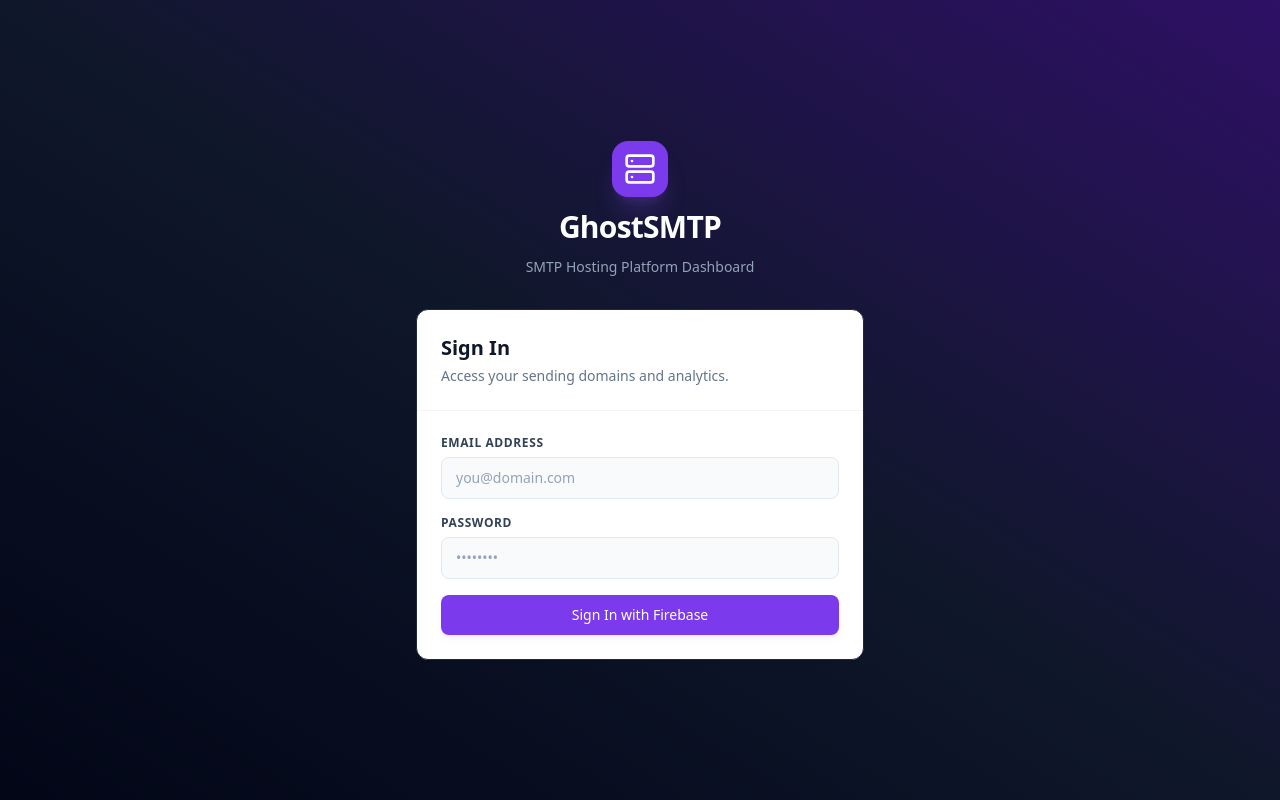
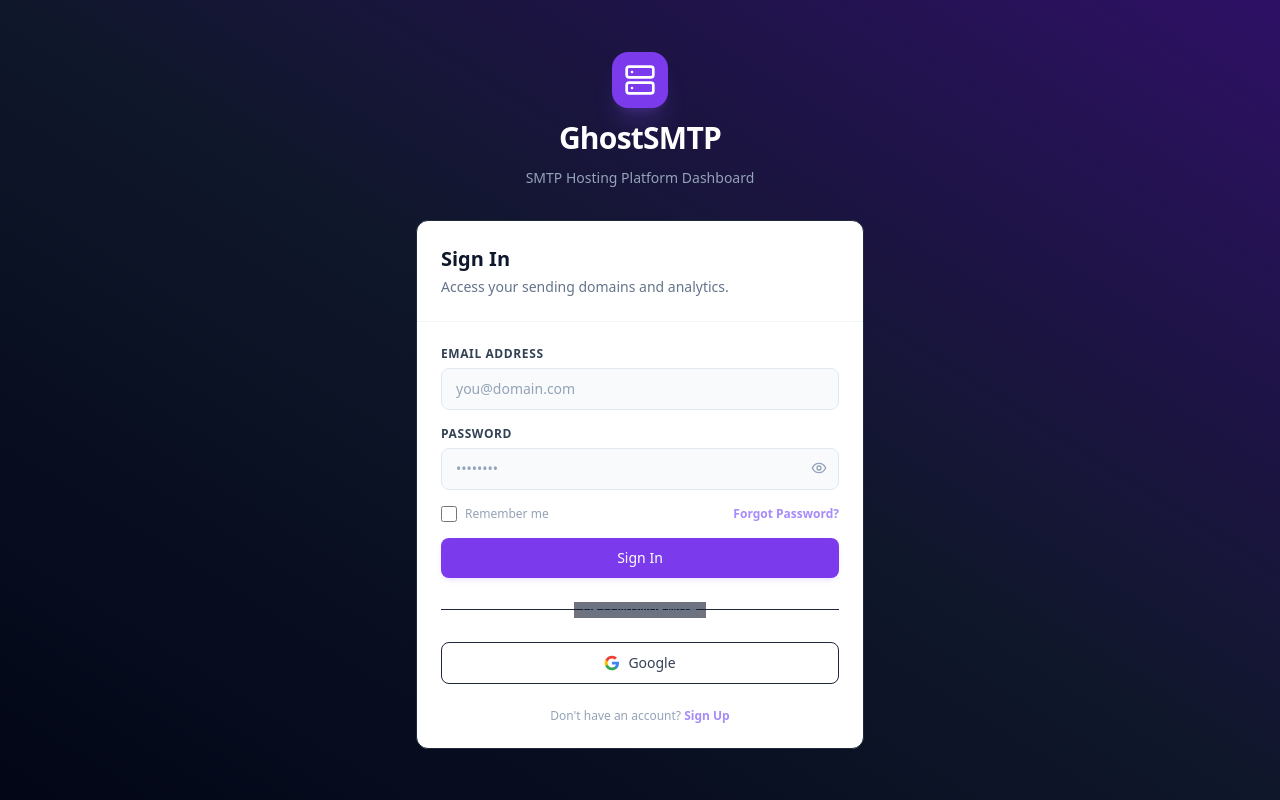
Before and after one commit to acharj1296/ghostsmtp, a React (Vite) app in the folder client/: page /login in a window 1280 px wide. Built offline with nearby package versions, Linux system fonts and the light colour scheme; no server answers.

Commit message:
feat: upgrade login page with google auth and verification redirects

```diff
--- a/client/src/context/AuthContext.tsx
+++ b/client/src/context/AuthContext.tsx
@@ -6,6 +6,8 @@
   createUserWithEmailAndPassword,
   updateProfile,
   sendEmailVerification,
+  signInWithPopup,
+  GoogleAuthProvider,
   User as FirebaseUser
 } from 'firebase/auth';
 import { auth } from '../api/firebase';
@@ -14,6 +16,7 @@
   uid: string;
   email: string;
   displayName: string;
+  emailVerified: boolean;
 }
 
 interface AuthContextType {
@@ -22,6 +25,7 @@
   isAuthenticated: boolean;
   login: (email?: string, password?: string) => Promise<void>;
   register: (email: string, password: string, displayName: string) => Promise<void>;
+  loginWithGoogle: () => Promise<void>;
   logout: () => Promise<void>;
 }
 
@@ -44,6 +48,7 @@
           uid: 'mock-firebase-uid',
           email: localStorage.getItem('userEmail') || 'dev@ghostsmtp.com',
           displayName: 'GhostSMTP Developer',
+          emailVerified: true,
         });
       }
       setLoading(false);
@@ -59,6 +64,7 @@
               uid: firebaseUser.uid,
               email: firebaseUser.email || '',
               displayName: firebaseUser.displayName || firebaseUser.email?.split('@')[0] || 'User',
+              emailVerified: firebaseUser.emailVerified,
             });
           } catch (err) {
             console.error('Failed to get Firebase token:', err);
@@ -87,6 +93,7 @@
           uid: 'mock-firebase-uid',
           email: email || 'dev@ghostsmtp.com',
           displayName: 'GhostSMTP Developer',
+          emailVerified: true,
         });
       } else {
         if (!email || !password) {
@@ -100,6 +107,7 @@
           uid: userCredential.user.uid,
           email: userCredential.user.email || '',
           displayName: userCredential.user.displayName || userCredential.user.email?.split('@')[0] || 'User',
+          emailVerified: userCredential.user.emailVerified,
         });
       }
     } finally {
@@ -120,6 +128,7 @@
           uid: 'mock-firebase-uid',
           email: email,
           displayName: displayName,
+          emailVerified: false, // For testing email verification flow in mock mode
         });
       } else {
         const userCredential = await createUserWithEmailAndPassword(auth, email, password);
@@ -130,6 +139,39 @@
           uid: userCredential.user.uid,
           email: userCredential.user.email || '',
           displayName: displayName,
+          emailVerified: userCredential.user.emailVerified,
+        });
+      }
+    } finally {
+      setLoading(false);
+    }
+  };
+
+  const loginWithGoogle = async () => {
+    setLoading(true);
+    const isMock = !import.meta.env.VITE_FIREBASE_API_KEY || import.meta.env.VITE_FIREBASE_API_KEY === 'mock-api-key';
+
+    try {
+      if (isMock) {
+        localStorage.setItem('token', 'mock-google-token');
+        localStorage.setItem('userEmail', 'google-dev@ghostsmtp.com');
+        setUser({
+          uid: 'mock-google-uid',
+          email: 'google-dev@ghostsmtp.com',
+          displayName: 'Google Dev User',
+          emailVerified: true,
+        });
+      } else {
+        const provider = new GoogleAuthProvider();
+        const userCredential = await signInWithPopup(auth, provider);
+        const token = await userCredential.user.getIdToken(true);
+        localStorage.setItem('token', token);
+        localStorage.setItem('userEmail', userCredential.user.email || '');
+        setUser({
+          uid: userCredential.user.uid,
+          email: userCredential.user.email || '',
+          displayName: userCredential.user.displayName || 'Google User',
+          emailVerified: userCredential.user.emailVerified,
         });
       }
     } finally {
@@ -154,7 +196,7 @@
   };
 
   return (
-    <AuthContext.Provider value={{ user, loading, isAuthenticated: !!user, login, register, logout }}>
+    <AuthContext.Provider value={{ user, loading, isAuthenticated: !!user, login, register, loginWithGoogle, logout }}>
       {children}
     </AuthContext.Provider>
   );
--- a/client/src/pages/Login.tsx
+++ b/client/src/pages/Login.tsx
@@ -1,33 +1,62 @@
 import { useState } from 'react';
-import { useNavigate } from "react-router-dom";
+import { Link, Navigate } from 'react-router-dom';
 import { useAuth } from '../context/AuthContext';
 import { Card, CardHeader, CardTitle, CardDescription, CardContent } from '../components/ui/card';
 import { Input } from '../components/ui/input';
 import { Button } from '../components/ui/button';
 import { LoginLayout } from '../components/layouts/LoginLayout';
-import { Server } from 'lucide-react';
+import { Server, Eye, EyeOff, X } from 'lucide-react';
 
 export const Login = () => {
-  const { login } = useAuth();
-  const navigate = useNavigate();
+  const { login, loginWithGoogle, user } = useAuth();
+
+  // Form states
   const [email, setEmail] = useState('');
   const [password, setPassword] = useState('');
+  const [rememberMe, setRememberMe] = useState(false);
+
+  // UI states
+  const [showPassword, setShowPassword] = useState(false);
   const [loading, setLoading] = useState(false);
+  const [googleLoading, setGoogleLoading] = useState(false);
+  const [errorMsg, setErrorMsg] = useState('');
 
   const handleSubmit = async (e: React.FormEvent) => {
     e.preventDefault();
+    setErrorMsg('');
     setLoading(true);
+
     try {
       await login(email, password);
-      navigate("/dashboard", {
-        replace: true,
-      });
-    } catch (err) {
+      // Wait for auth context to update user reference
+    } catch (err: any) {
       console.error(err);
-    } finally {
+      setErrorMsg(err.message || 'Failed to sign in. Please check your credentials.');
       setLoading(false);
     }
   };
+
+  const handleGoogleLogin = async () => {
+    setErrorMsg('');
+    setGoogleLoading(true);
+
+    try {
+      await loginWithGoogle();
+    } catch (err: any) {
+      console.error(err);
+      setErrorMsg(err.message || 'Failed to sign in with Google.');
+      setGoogleLoading(false);
+    }
+  };
+
+  // We handle redirection reactively when authentication context resolves the user
+  if (user) {
+    if (!user.emailVerified) {
+      return <Navigate to="/verify-email" replace />;
+    } else {
+      return <Navigate to="/dashboard" replace />;
+    }
+  }
 
   return (
     <LoginLayout>
@@ -45,6 +74,13 @@
           <CardDescription className="text-slate-500">Access your sending domains and analytics.</CardDescription>
         </CardHeader>
         <CardContent>
+          {errorMsg && (
+            <div className="mb-4 p-3 rounded-lg bg-rose-500/10 border border-rose-500/20 text-rose-400 text-sm flex gap-2 items-start">
+              <X className="w-4 h-4 mt-0.5 flex-shrink-0" />
+              <span>{errorMsg}</span>
+            </div>
+          )}
+
           <form onSubmit={handleSubmit} className="space-y-4">
             <Input
               label="Email Address"
@@ -53,24 +89,90 @@
               value={email}
               onChange={(e) => setEmail(e.target.value)}
               required
+              disabled={loading || googleLoading}
             />
+
+            <div className="relative">
               <Input
                 label="Password"
-              type="password"
+                type={showPassword ? 'text' : 'password'}
                 placeholder="••••••••"
                 value={password}
                 onChange={(e) => setPassword(e.target.value)}
                 required
+                disabled={loading || googleLoading}
               />
+              <button
+                type="button"
+                className="absolute right-3 top-[34px] text-slate-400 hover:text-white"
+                onClick={() => setShowPassword(!showPassword)}
+                disabled={loading || googleLoading}
+              >
+                {showPassword ? <EyeOff className="w-4 h-4" /> : <Eye className="w-4 h-4" />}
+              </button>
+            </div>
+
+            {/* Remember Me and Forgot Password Container */}
+            <div className="flex items-center justify-between text-xs mt-2">
+              <label className="flex items-center gap-2 text-slate-400 cursor-pointer select-none">
+                <input
+                  type="checkbox"
+                  checked={rememberMe}
+                  onChange={(e) => setRememberMe(e.target.checked)}
+                  className="rounded border-slate-800 bg-slate-950 text-brand-600 focus:ring-brand-500 h-4 w-4"
+                  disabled={loading || googleLoading}
+                />
+                Remember me
+              </label>
+
+              <Link to="/forgot-password" className="text-brand-400 hover:underline font-semibold">
+                Forgot Password?
+              </Link>
+            </div>
+
             <Button
               type="submit"
               variant="primary"
               className="w-full mt-2"
               isLoading={loading}
+              disabled={googleLoading}
             >
-              Sign In with Firebase
+              Sign In
             </Button>
           </form>
+
+          <div className="relative my-6">
+            <div className="absolute inset-0 flex items-center">
+              <div className="w-full border-t border-slate-800"></div>
+            </div>
+            <div className="relative flex justify-center text-xs uppercase">
+              <span className="bg-slate-900/60 px-2 text-slate-500">Or continue with</span>
+            </div>
+          </div>
+
+          <Button
+            type="button"
+            variant="outline"
+            className="w-full border-slate-800 hover:bg-slate-800/50 text-slate-300 flex items-center justify-center gap-2"
+            onClick={handleGoogleLogin}
+            isLoading={googleLoading}
+            disabled={loading}
+          >
+            <svg className="w-4 h-4" viewBox="0 0 24 24" fill="currentColor">
+              <path d="M22.56 12.25c0-.78-.07-1.53-.2-2.25H12v4.26h5.92c-.26 1.37-1.04 2.53-2.21 3.31v2.77h3.57c2.08-1.92 3.28-4.74 3.28-8.09z" fill="#4285F4"/>
+              <path d="M12 23c2.97 0 5.46-.98 7.28-2.66l-3.57-2.77c-.98.66-2.23 1.06-3.71 1.06-2.86 0-5.29-1.93-6.16-4.53H2.18v2.84C3.99 20.53 7.7 23 12 23z" fill="#34A853"/>
+              <path d="M5.84 14.09c-.22-.66-.35-1.36-.35-2.09s.13-1.43.35-2.09V7.06H2.18C1.43 8.55 1 10.22 1 12s.43 3.45 1.18 4.94l2.85-2.22.81-.63z" fill="#FBBC05"/>
+              <path d="M12 5.38c1.62 0 3.06.56 4.21 1.64l3.15-3.15C17.45 2.09 14.97 1 12 1 7.7 1 3.99 3.47 2.18 7.06l3.66 2.84c.87-2.6 3.3-4.52 6.16-4.52z" fill="#EA4335"/>
+            </svg>
+            Google
+          </Button>
+
+          <p className="mt-6 text-center text-xs text-slate-400">
+            Don't have an account?{' '}
+            <Link to="/register" className="text-brand-400 hover:underline font-semibold">
+              Sign Up
+            </Link>
+          </p>
         </CardContent>
       </Card>
     </LoginLayout>
```
Lines whose indentation alone changed are shown as unchanged.
